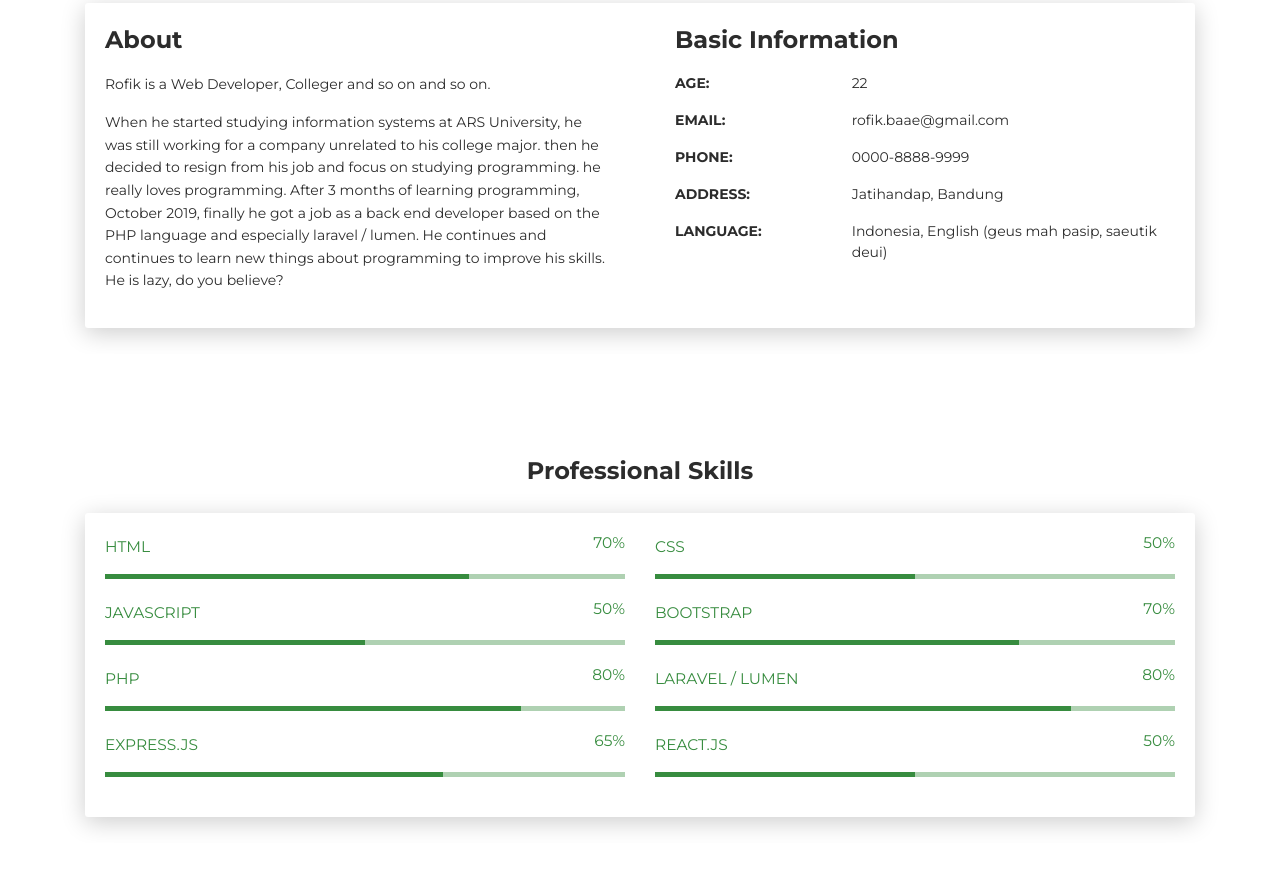
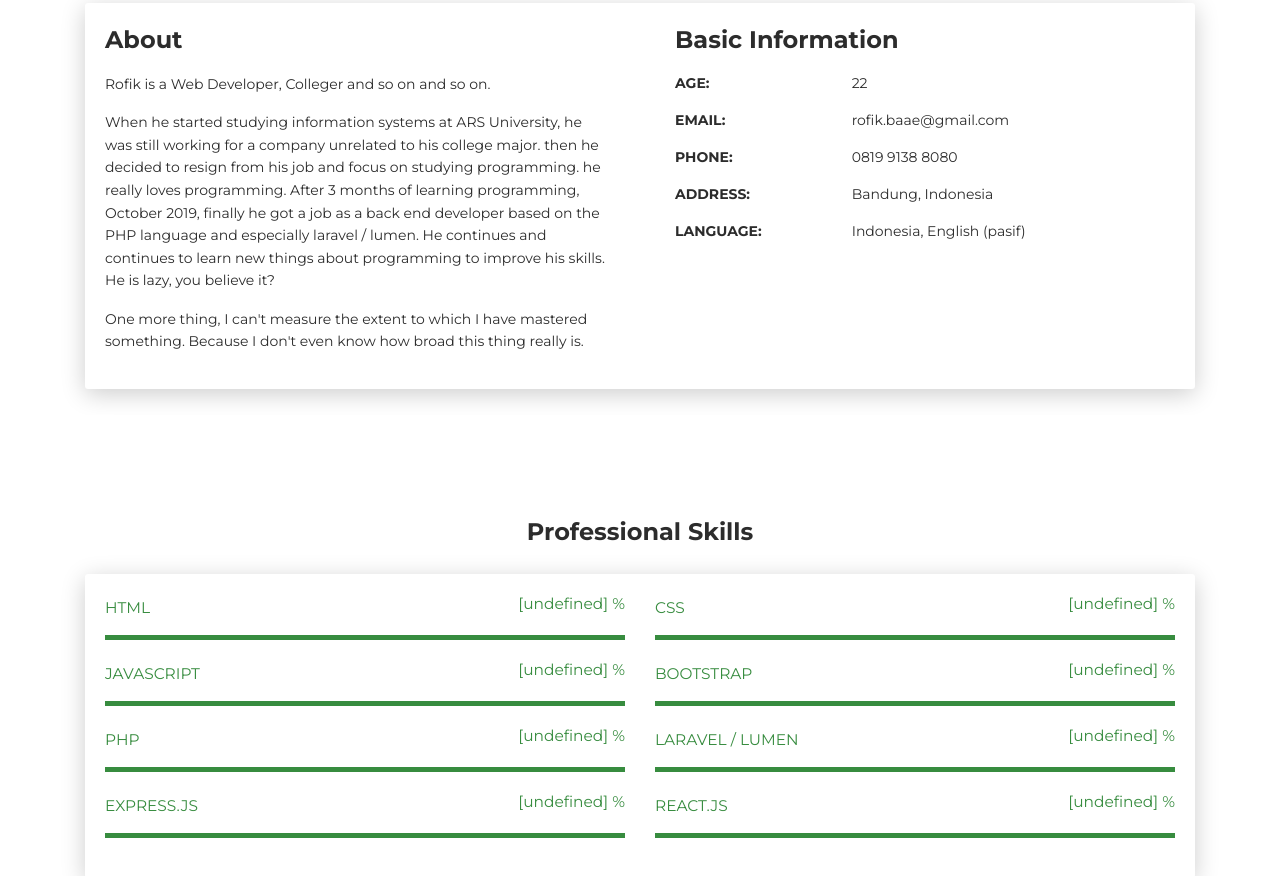
Before and after one commit to rofiksupriant/rofiksupriant.github.io, a plain HTML site: page index.html in a window 1280 px wide. Shown: the part 617-1493 px from the top of the page. Drawn offline with Linux system fonts and the light colour scheme.

Commit message:
'update'

```diff
--- a/index.html
+++ b/index.html
@@ -74,7 +74,8 @@
                                     <p>Rofik is a Web Developer, Colleger and so on and so on.</p>
                                     <p>When he started studying information systems at ARS University, he was still working for a company unrelated to his college major. then he decided to resign from his job and focus on studying programming. he really
                                         loves programming. After 3 months of learning programming, October 2019, finally he got a job as a back end developer based on the PHP language and especially laravel / lumen. He continues and continues to learn
-                                        new things about programming to improve his skills. He is lazy, do you believe?
+                                        new things about programming to improve his skills. He is lazy, you believe it?
+                                        <p>One more thing, I can't measure the extent to which I have mastered something. Because I don't even know how broad this thing really is.</p>
                                         <!-- to showcase your portfolio, skills and experience.
                                         <a href="https://templateflip.com/templates/creative-cv/" target="_blank">Learn More</a> -->
                                     </p>
@@ -93,15 +94,15 @@
                                     </div>
                                     <div class="row mt-3">
                                         <div class="col-sm-4"><strong class="text-uppercase">Phone:</strong></div>
-                                        <div class="col-sm-8">0000-8888-9999</div>
+                                        <div class="col-sm-8">0819 9138 8080</div>
                                     </div>
                                     <div class="row mt-3">
                                         <div class="col-sm-4"><strong class="text-uppercase">Address:</strong></div>
-                                        <div class="col-sm-8">Jatihandap, Bandung</div>
+                                        <div class="col-sm-8">Bandung, Indonesia</div>
                                     </div>
                                     <div class="row mt-3">
                                         <div class="col-sm-4"><strong class="text-uppercase">Language:</strong></div>
-                                        <div class="col-sm-8">Indonesia, English (geus mah pasip, saeutik deui)</div>
+                                        <div class="col-sm-8">Indonesia, English (pasif)</div>
                                     </div>
                                 </div>
                             </div>
@@ -118,14 +119,14 @@
                                 <div class="col-md-6">
                                     <div class="progress-container progress-primary"><span class="progress-badge">HTML</span>
                                         <div class="progress">
-                                            <div class="progress-bar progress-bar-primary" data-aos="progress-full" data-aos-offset="10" data-aos-duration="2000" role="progressbar" aria-valuenow="60" aria-valuemin="0" aria-valuemax="100" style="width: 70%;"></div><span class="progress-value">70%</span>
+                                            <div class="progress-bar progress-bar-primary" data-aos="progress-full" data-aos-offset="10" data-aos-duration="2000" role="progressbar" aria-valuenow="60" aria-valuemin="0" aria-valuemax="100" style="width: 100%;"></div><span class="progress-value">[undefined] %</span>
                                         </div>
                                     </div>
                                 </div>
                                 <div class="col-md-6">
                                     <div class="progress-container progress-primary"><span class="progress-badge">CSS</span>
                                         <div class="progress">
-                                            <div class="progress-bar progress-bar-primary" data-aos="progress-full" data-aos-offset="10" data-aos-duration="2000" role="progressbar" aria-valuenow="60" aria-valuemin="0" aria-valuemax="100" style="width: 50%;"></div><span class="progress-value">50%</span>
+                                            <div class="progress-bar progress-bar-primary" data-aos="progress-full" data-aos-offset="10" data-aos-duration="2000" role="progressbar" aria-valuenow="60" aria-valuemin="0" aria-valuemax="100" style="width: 100%;"></div><span class="progress-value">[undefined] %</span>
                                         </div>
                                     </div>
                                 </div>
@@ -134,14 +135,14 @@
                                 <div class="col-md-6">
                                     <div class="progress-container progress-primary"><span class="progress-badge">JavaScript</span>
                                         <div class="progress">
-                                            <div class="progress-bar progress-bar-primary" data-aos="progress-full" data-aos-offset="10" data-aos-duration="2000" role="progressbar" aria-valuenow="60" aria-valuemin="0" aria-valuemax="100" style="width: 50%;"></div><span class="progress-value">50%</span>
+                                            <div class="progress-bar progress-bar-primary" data-aos="progress-full" data-aos-offset="10" data-aos-duration="2000" role="progressbar" aria-valuenow="60" aria-valuemin="0" aria-valuemax="100" style="width: 100%;"></div><span class="progress-value">[undefined] %</span>
                                         </div>
                                     </div>
                                 </div>
                                 <div class="col-md-6">
                                     <div class="progress-container progress-primary"><span class="progress-badge">Bootstrap</span>
                                         <div class="progress">
-                                            <div class="progress-bar progress-bar-primary" data-aos="progress-full" data-aos-offset="10" data-aos-duration="2000" role="progressbar" aria-valuenow="60" aria-valuemin="0" aria-valuemax="100" style="width: 70%;"></div><span class="progress-value">70%</span>
+                                            <div class="progress-bar progress-bar-primary" data-aos="progress-full" data-aos-offset="10" data-aos-duration="2000" role="progressbar" aria-valuenow="60" aria-valuemin="0" aria-valuemax="100" style="width: 100%;"></div><span class="progress-value">[undefined] %</span>
                                         </div>
                                     </div>
                                 </div>
@@ -150,14 +151,14 @@
                                 <div class="col-md-6">
                                     <div class="progress-container progress-primary"><span class="progress-badge">PHP</span>
                                         <div class="progress">
-                                            <div class="progress-bar progress-bar-primary" data-aos="progress-full" data-aos-offset="10" data-aos-duration="2000" role="progressbar" aria-valuenow="60" aria-valuemin="0" aria-valuemax="100" style="width: 80%;"></div><span class="progress-value">80%</span>
+                                            <div class="progress-bar progress-bar-primary" data-aos="progress-full" data-aos-offset="10" data-aos-duration="2000" role="progressbar" aria-valuenow="60" aria-valuemin="0" aria-valuemax="100" style="width: 100%;"></div><span class="progress-value">[undefined] %</span>
                                         </div>
                                     </div>
                                 </div>
                                 <div class="col-md-6">
                                     <div class="progress-container progress-primary"><span class="progress-badge">Laravel / lumen</span>
                                         <div class="progress">
-                                            <div class="progress-bar progress-bar-primary" data-aos="progress-full" data-aos-offset="10" data-aos-duration="2000" role="progressbar" aria-valuenow="60" aria-valuemin="0" aria-valuemax="100" style="width: 80%;"></div><span class="progress-value">80%</span>
+                                            <div class="progress-bar progress-bar-primary" data-aos="progress-full" data-aos-offset="10" data-aos-duration="2000" role="progressbar" aria-valuenow="60" aria-valuemin="0" aria-valuemax="100" style="width: 100%;"></div><span class="progress-value">[undefined] %</span>
                                         </div>
                                     </div>
                                 </div>
@@ -166,14 +167,14 @@
                                 <div class="col-md-6">
                                     <div class="progress-container progress-primary"><span class="progress-badge">Express.js</span>
                                         <div class="progress">
-                                            <div class="progress-bar progress-bar-primary" data-aos="progress-full" data-aos-offset="10" data-aos-duration="2000" role="progressbar" aria-valuenow="60" aria-valuemin="0" aria-valuemax="100" style="width: 65%;"></div><span class="progress-value">65%</span>
+                                            <div class="progress-bar progress-bar-primary" data-aos="progress-full" data-aos-offset="10" data-aos-duration="2000" role="progressbar" aria-valuenow="60" aria-valuemin="0" aria-valuemax="100" style="width: 100%;"></div><span class="progress-value">[undefined] %</span>
                                         </div>
                                     </div>
                                 </div>
                                 <div class="col-md-6">
                                     <div class="progress-container progress-primary"><span class="progress-badge">react.js</span>
                                         <div class="progress">
-                                            <div class="progress-bar progress-bar-primary" data-aos="progress-full" data-aos-offset="10" data-aos-duration="2000" role="progressbar" aria-valuenow="60" aria-valuemin="0" aria-valuemax="100" style="width: 50%;"></div><span class="progress-value">50%</span>
+                                            <div class="progress-bar progress-bar-primary" data-aos="progress-full" data-aos-offset="10" data-aos-duration="2000" role="progressbar" aria-valuenow="60" aria-valuemin="0" aria-valuemax="100" style="width: 100%;"></div><span class="progress-value">[undefined] %</span>
                                         </div>
                                     </div>
                                 </div>
```
